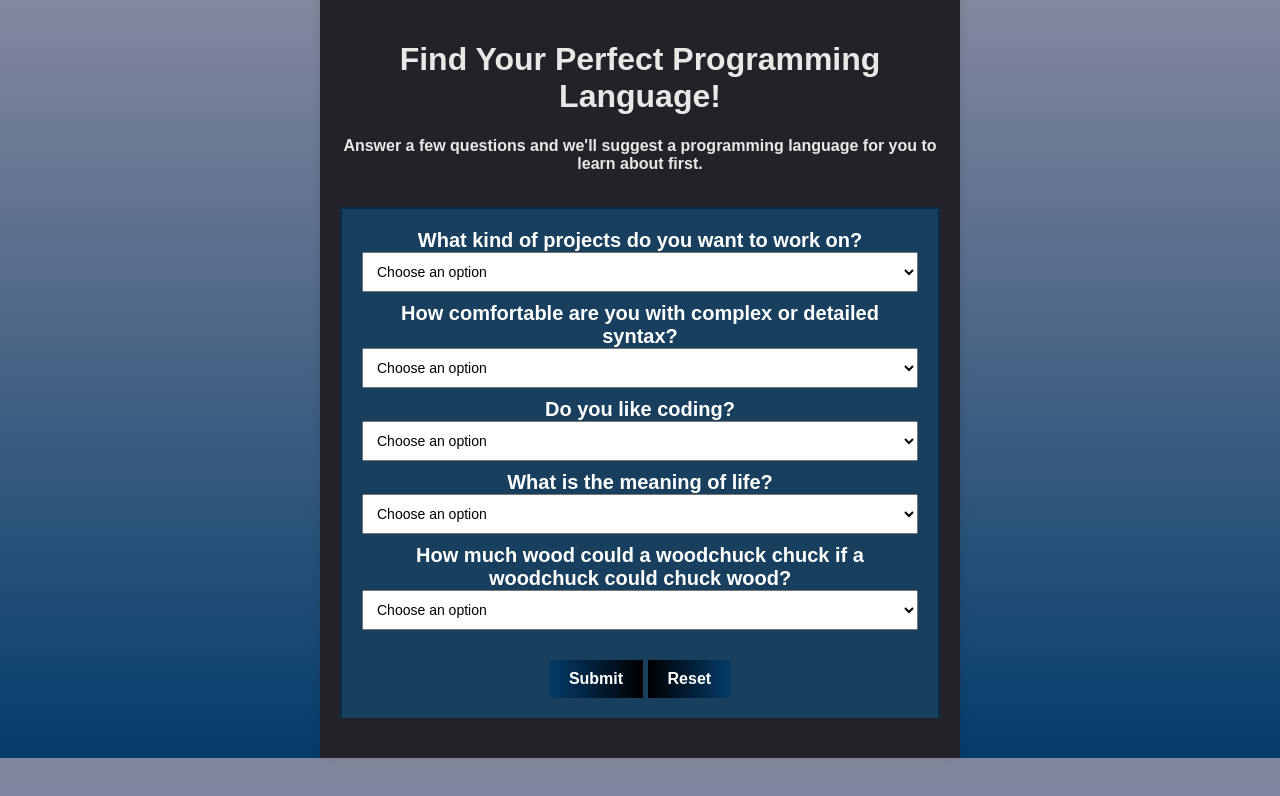
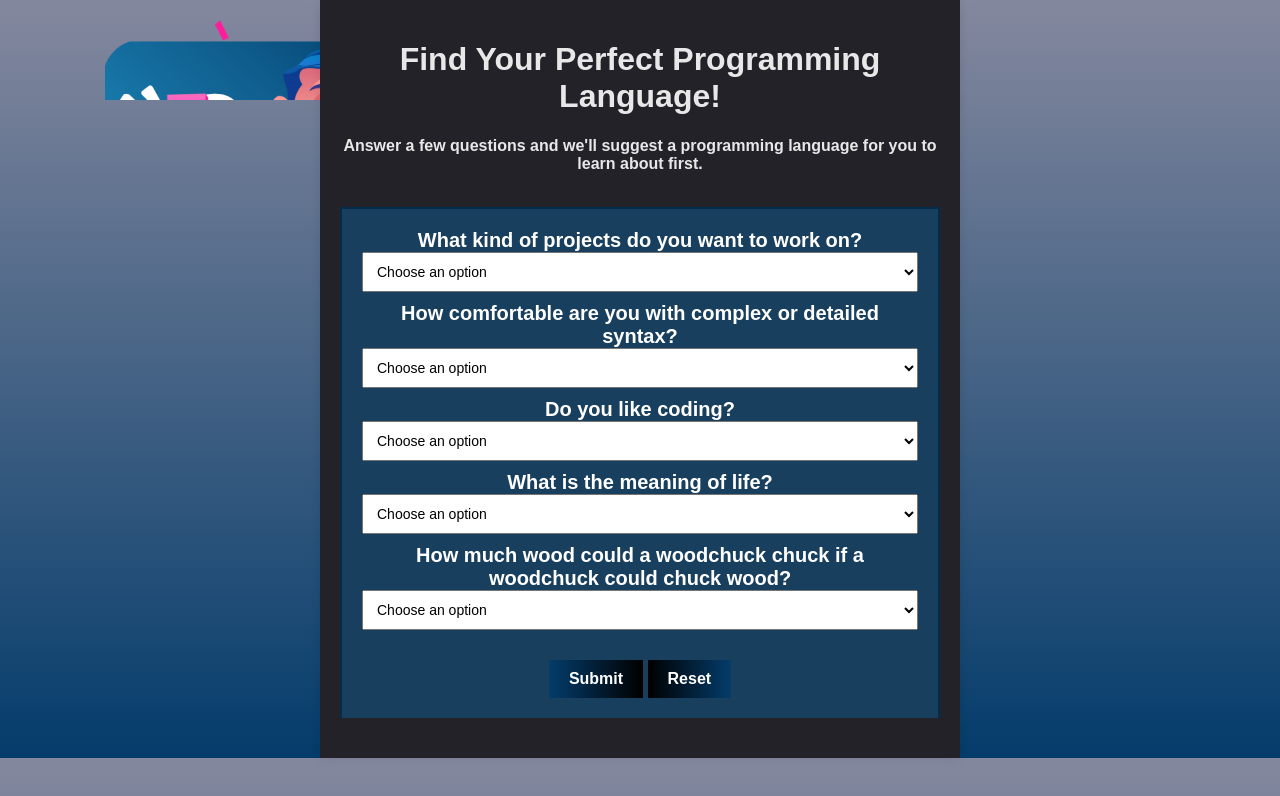
Before and after one commit to RLemmond/Programming-Language-Quiz, a plain HTML site: page index.html in a window 1280 px wide. Drawn offline with Linux system fonts and the light colour scheme.

Commit message:
fix button error and attempt to fix png/WIP

```diff
--- a/css/styles.css
+++ b/css/styles.css
@@ -27,17 +27,18 @@ body {
   top: 0;
   bottom: 0;
   width: 50%;
+  height: 100px;
   background-repeat: no-repeat;
   background-size: cover;
 }
 
 .left {
-  left: 0;
+  left: 100;
   background-image: url('../img/quiz-time.png');
 }
 
 .right {
-  right: 0;
+  right: 1000;
   background-image: url('../img/guy.png');
 }
 
--- a/index.html
+++ b/index.html
@@ -8,11 +8,11 @@
 </head>
 
 <body>
-  <div class="container">
-    <div class="background-container">
   <div class="left"></div>
   <div class="right"></div>
   </div>
+  <div class="container">
+    <div class="background-container">
       <h1>Find Your Perfect Programming Language!</h1>
       <p>Answer a few questions and we'll suggest a programming language for you to learn about first.</p>
       <br>
```
Lines whose indentation alone changed are shown as unchanged.
